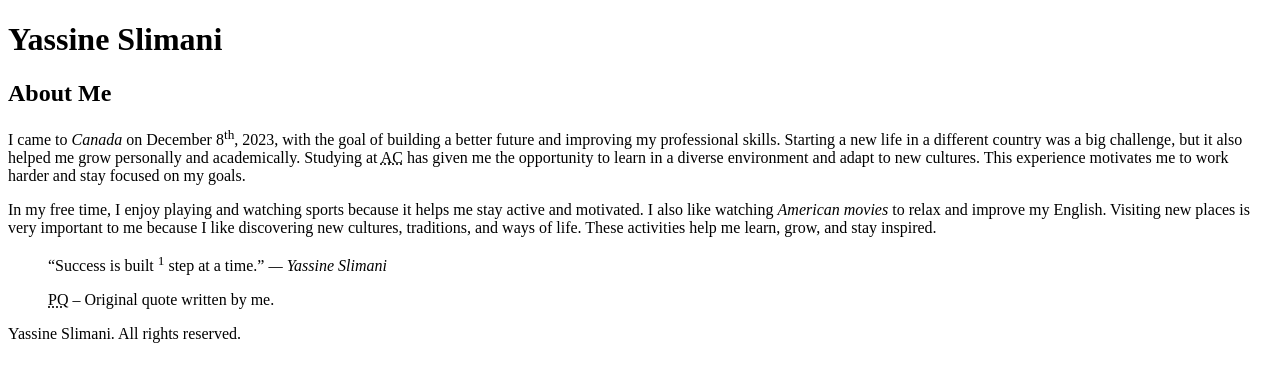
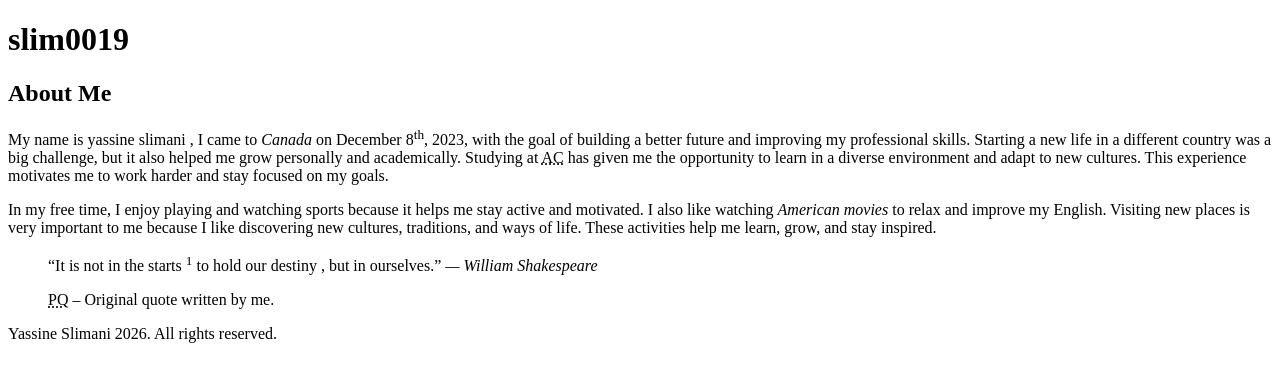
Before and after one commit to slim0019/html-assignment, a plain HTML site: page index.html in a window 1280 px wide. Drawn offline with Linux system fonts and the light colour scheme.

```diff
--- a/index.html
+++ b/index.html
@@ -6,17 +6,16 @@
     <title>Document</title>
 </head>
 <body>
-    <!-- Site Header -->
+
   <header>
-    <h1>Yassine Slimani</h1>
+    <h1>slim0019</h1>
   </header>
-
-  <!-- Main Article -->
+  <main>
   <article>
     <h2>About Me</h2>
 
     <p>
-  I came to <em>Canada</em> on December 8<sup>th</sup>, 2023, with the goal of building a better
+  My name is yassine slimani , I came to <em>Canada</em> on December 8<sup>th</sup>, 2023, with the goal of building a better
   future and improving my professional skills. Starting a new life in a different country
   was a big challenge, but it also helped me grow personally and academically. Studying at
   <abbr title="Algonquin College">AC</abbr> has given me the opportunity to learn in a diverse
@@ -31,23 +30,20 @@
   traditions, and ways of life. These activities help me learn, grow, and stay inspired.
     </p>
 
-
-
-    <!-- Quote -->
     <blockquote>
       <p>
-        “Success is built <sup>1</sup> step at a time.”
-        <em>— Yassine Slimani</em>
+        “It is not in the starts  <sup>1</sup> to hold our destiny , but in ourselves.”
+        <em>— William Shakespeare</em>
       </p>
       <p>
         <abbr title="Personal Quote">PQ</abbr> – Original quote written by me.
       </p>
     </blockquote>
   </article>
+  </main>
 
-  <!-- Footer -->
   <footer>
-    <p>Yassine Slimani. All rights reserved.</p>
+    <p>Yassine Slimani 2026. All rights reserved.</p>
   </footer>
 </body>
 </html>
```
